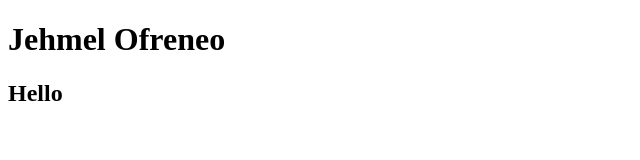
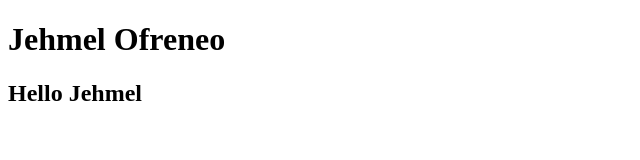
Before and after one commit to Jehmel/jehmel.github.io, a plain HTML site: page index.html in a window 1280 px wide. Shown: the whole page, without its empty margins (0-640 px from the left). Drawn offline with Linux system fonts and the light colour scheme.

Commit message:
Initial Commit

```diff
--- a/index.html
+++ b/index.html
@@ -7,6 +7,6 @@
 </head>
 <body>
     <h1>Jehmel Ofreneo</h1>
-    <h2>Hello</h2>
+    <h2>Hello Jehmel</h2>
 </body>
 </html>
```
